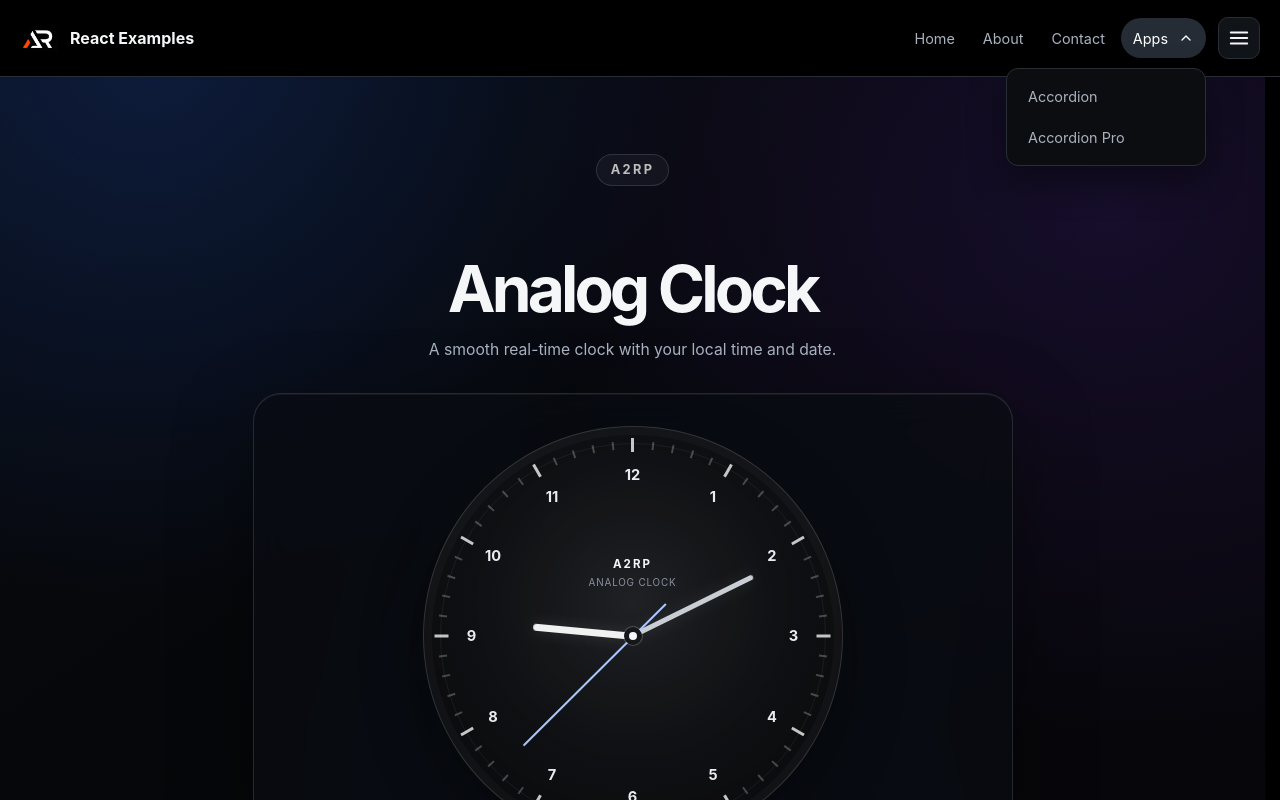
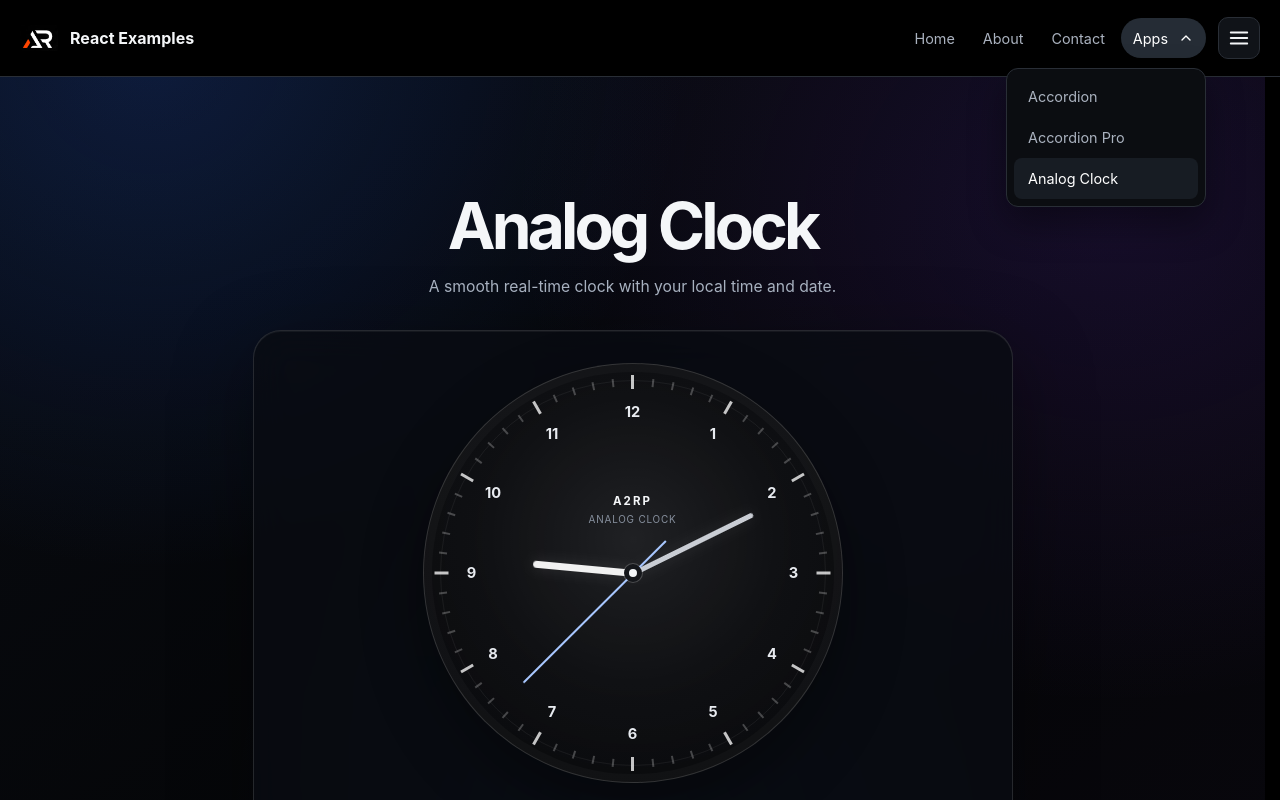
Before and after one commit to a2rp/react-examples, a React (Vite) app: page /apps/analog-clock in a window 1280 px wide. Both pictures are taken after a click on the button 1189 px from the left and 38 px from the top of the page. Shown: the top 800 px of the page. Built offline with nearby package versions, Linux system fonts and the light colour scheme.

Commit message:
Add analog clock to app navigation

```diff
--- a/src/components/header/index.jsx
+++ b/src/components/header/index.jsx
@@ -28,10 +28,13 @@ function Header() {
     const showApps =
         matchesMenuLink("Apps") ||
         matchesMenuLink("Accordion") ||
-        matchesMenuLink("Accordion Pro");
+        matchesMenuLink("Accordion Pro") ||
+        matchesMenuLink("Analog Clock");
     const showAccordion = matchesMenuLink("Apps") || matchesMenuLink("Accordion");
     const showAccordionPro =
         matchesMenuLink("Apps") || matchesMenuLink("Accordion Pro");
+    const showAnalogClock =
+        matchesMenuLink("Apps") || matchesMenuLink("Analog Clock");
     const menuAppsExpanded = normalizedSearchTerm
         ? showApps
         : isAppsExpanded;
@@ -215,6 +218,13 @@ function Header() {
                                 >
                                     Accordion Pro
                                 </NavLink>
+                                <NavLink
+                                    to="/apps/analog-clock"
+                                    className={styles.dropdownLink}
+                                    onClick={closeHeaderAppsDropdown}
+                                >
+                                    Analog Clock
+                                </NavLink>
                             </div>
                         </div>
                     </nav>
@@ -347,6 +357,15 @@ function Header() {
                                             Accordion Pro
                                         </NavLink>
                                     )}
+                                    {showAnalogClock && (
+                                        <NavLink
+                                            to="/apps/analog-clock"
+                                            className={styles.menuSubLink}
+                                            onClick={closeMenu}
+                                        >
+                                            Analog Clock
+                                        </NavLink>
+                                    )}
                                 </div>
                                 </div>
                             )}
--- a/src/pages/apps/analog-clock/index.jsx
+++ b/src/pages/apps/analog-clock/index.jsx
@@ -70,7 +70,6 @@ function AnalogClockPage() {
         <main className={styles.page}>
             <section className={styles.clockSection}>
                 <header className={styles.header}>
-                    <p className={styles.label}>a2rp</p>
                     <h1 className={styles.title}>Analog Clock</h1>
                     <p className={styles.description}>
                         A smooth real-time clock with your local time and date.
--- a/src/pages/apps/analog-clock/style.module.css
+++ b/src/pages/apps/analog-clock/style.module.css
@@ -13,23 +13,6 @@
         .header {
             margin-bottom: 30px;
             text-align: center;
-
-            .label {
-                min-height: 32px;
-                margin-bottom: 18px;
-                padding-inline: 14px;
-                display: inline-flex;
-                align-items: center;
-                justify-content: center;
-                border: 1px solid rgba(255, 255, 255, 0.12);
-                border-radius: 999px;
-                background: rgba(255, 255, 255, 0.04);
-                color: #bdbdbd;
-                font-size: 0.8rem;
-                font-weight: 700;
-                letter-spacing: 0.18em;
-                text-transform: uppercase;
-            }
 
             .title {
                 margin-bottom: 14px;
```
